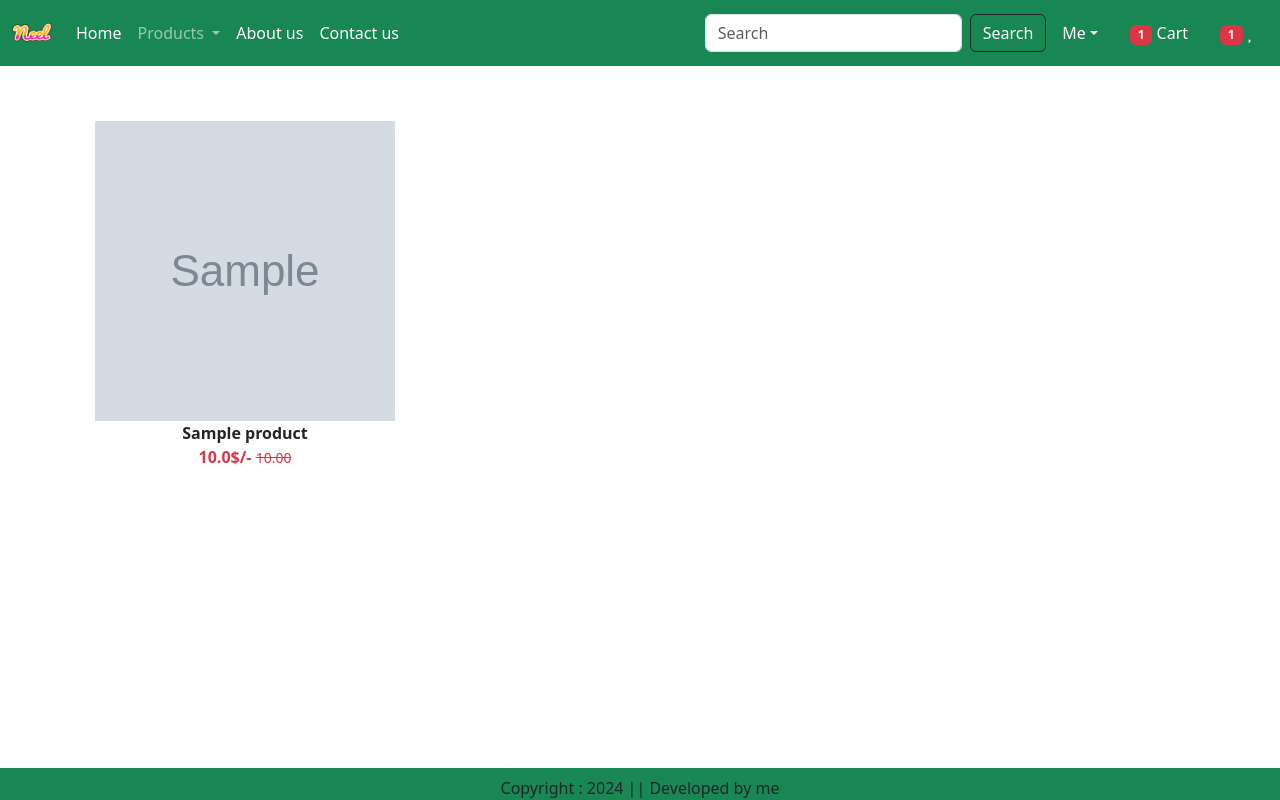
After one commit to Dmytro2Poplinskii/Django_store, a Django app: page /store/show-wishlist/ in a window 1280 px wide. The commit adds this page. Run offline with Django 5.2, Linux system fonts and the light colour scheme; a user stored in the database is signed in; tables that the repository leaves empty hold one stand-in row (values such as "Sample post"); grey boxes marked "Sample" are stand-in pictures; some libraries are stand-ins or nearby versions; some web fonts are replaced.

Commit message:
feat: added show_wishlist view and wishlist template

```diff
--- a/store_app/templates/app/base.html
+++ b/store_app/templates/app/base.html
@@ -100,7 +100,7 @@
             </a>
           </li>
           <li class="nav-item mx-2">
-            <a href="#" class="nav-link text-white">
+            <a href="{% url "store_app:show-wishlist" %}" class="nav-link text-white">
             {% if wishlist_item > 0 %}
                 <span class="badge bg-danger">
                     {{ wishlist_item }}
--- /dev/null
+++ b/store_app/templates/app/wishlist.html
@@ -0,0 +1,37 @@
+{% extends "app/base.html" %}
+
+{% load static %}
+
+{% block title %}Wishlist{% endblock %}
+
+{% block content %}
+  <div class="container my-5">
+    <div class="row">
+      <div class="col-sm-8">
+        <div class="row">
+          {% for product in products %}
+            <div class="col-sm-4 text-center mb-4 hover-shadow">
+              <a href="{% url "store_app:product-detail" product.product_id %}" class="btn">
+                <div>
+                  <img
+                    src="{{ product.product.product_image.url }}"
+                    alt="{{ product.product.title }}"
+                    width="300"
+                    height="300"
+                  >
+                  <div class="fw-bold">{{ product.product.title }}</div>
+                  <div class="fw-bold text-danger">
+                    {{ product.product.price_with_discount }}$/-
+                    <small class="fw-light text-decoration-line-through">
+                      {{ product.product.selling_price }}
+                    </small>
+                  </div>
+                </div>
+              </a>
+            </div>
+          {% endfor %}
+        </div>
+      </div>
+    </div>
+  </div>
+{% endblock %}
--- a/store_app/urls.py
+++ b/store_app/urls.py
@@ -18,6 +18,7 @@ urlpatterns = [
     path("checkout/", views.CheckoutView.as_view(), name="checkout"),
     path("plus-cart/", views.plus_cart, name="plus-cart"),
     path("minus-cart/", views.minus_cart, name="minus-cart"),
+    path("show-wishlist/", views.show_wishlist, name="show-wishlist"),
     path("plus-wishlist/", views.plus_wishlist, name="plus-wishlist"),
     path("minus-wishlist/", views.minus_wishlist, name="minus-wishlist"),
     path("remove-cart/", views.remove_cart, name="remove-cart"),
--- a/store_app/views.py
+++ b/store_app/views.py
@@ -335,6 +335,22 @@ def show_cart(request: HttpRequest) -> HttpResponse:
 
 
 @login_required(login_url="login")
+def show_wishlist(request: HttpRequest) -> HttpResponse:
+    user = request.user
+
+    total_item = 0
+    wishlist_item = 0
+
+    if request.user.is_authenticated:
+        total_item = len(Cart.objects.filter(user=request.user))
+        wishlist_item = len(Wishlist.objects.filter(user=request.user))
+
+    products = Wishlist.objects.filter(user=user)
+
+    return render(request, "app/wishlist.html", locals())
+
+
+@login_required(login_url="login")
 def plus_cart(request: HttpRequest) -> JsonResponse:
     product_id = request.GET.get("product_id", None)
     cart = Cart.objects.get(Q(user=request.user) & Q(product=product_id))
```
